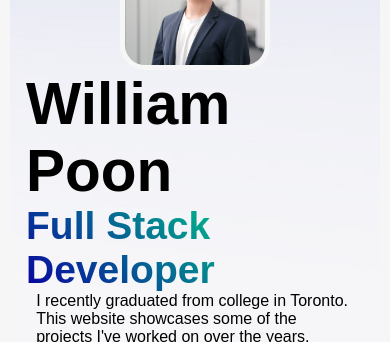
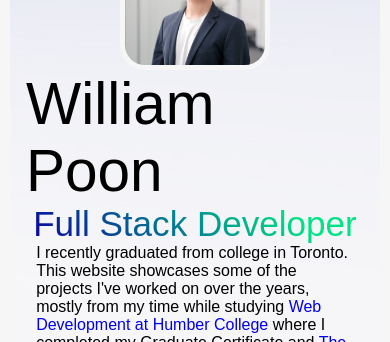
Before and after one commit to williamphk/portfolio-website-react, a React (Vite) app: page / in a window 390 px wide. Shown: the part 178-520 px from the top of the page. Built offline with nearby package versions, Linux system fonts and the light colour scheme; a web font is replaced by a local one.

Commit message:
[Update] Font Style for About

```diff
--- a/src/components/About.css
+++ b/src/components/About.css
@@ -33,16 +33,15 @@
 .my-name {
   color: var(--primaryColor);
   font-size: 120px;
-  font-weight: 700;
+  font-weight: 400;
   line-height: 115px;
 }
 
 .job-title {
   font-size: 65px;
   color: #1e50dd;
-  font-weight: 500;
+  font-weight: 400;
   line-height: 85px;
-  font-weight: 800;
   background: -webkit-linear-gradient(45deg, #09009f, #00e385 80%);
   background-clip: text;
   -webkit-background-clip: text;
@@ -188,7 +187,7 @@ a#scroll-btn:after {
     line-height: normal;
   }
   .job-title {
-    font-size: min(60px, 10vw);
+    font-size: min(60px, 9vw);
     line-height: normal;
   }
   .self-introduction {
```
